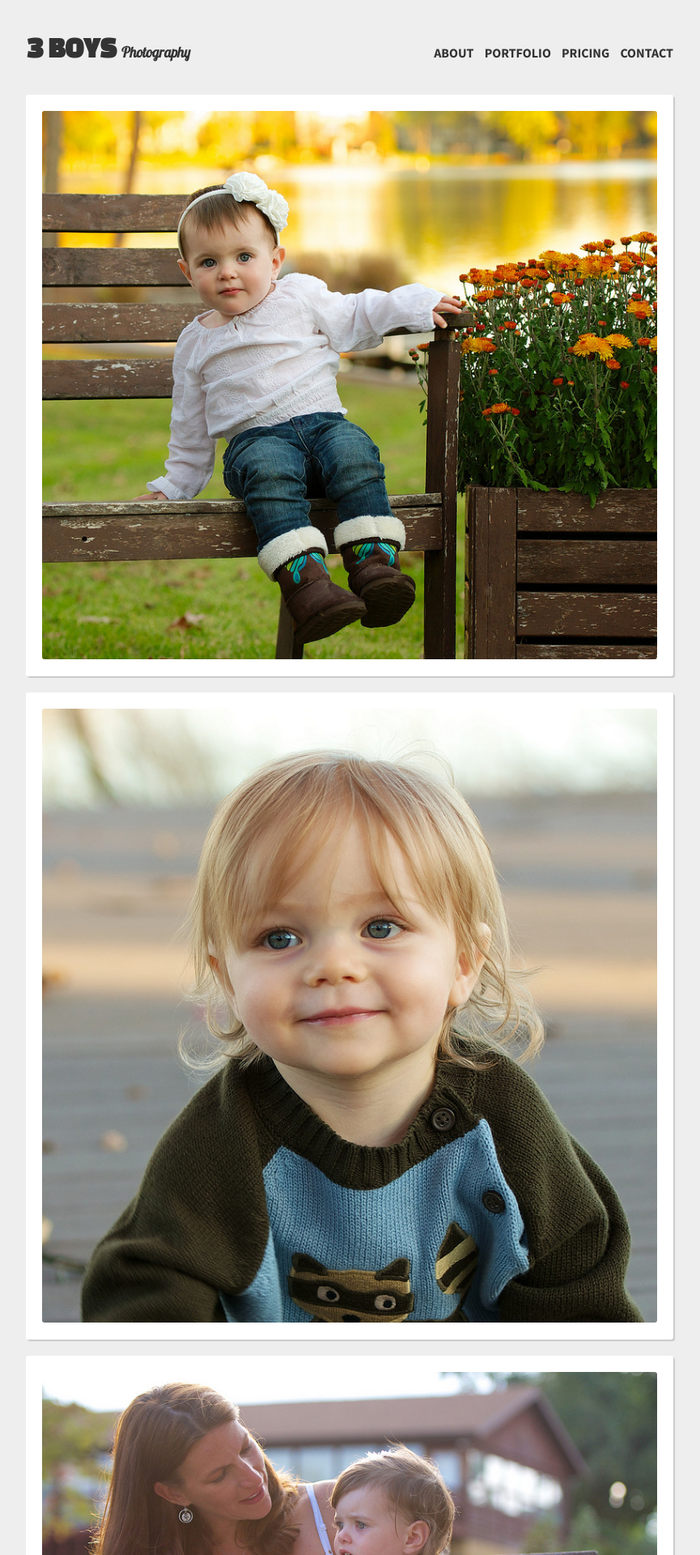
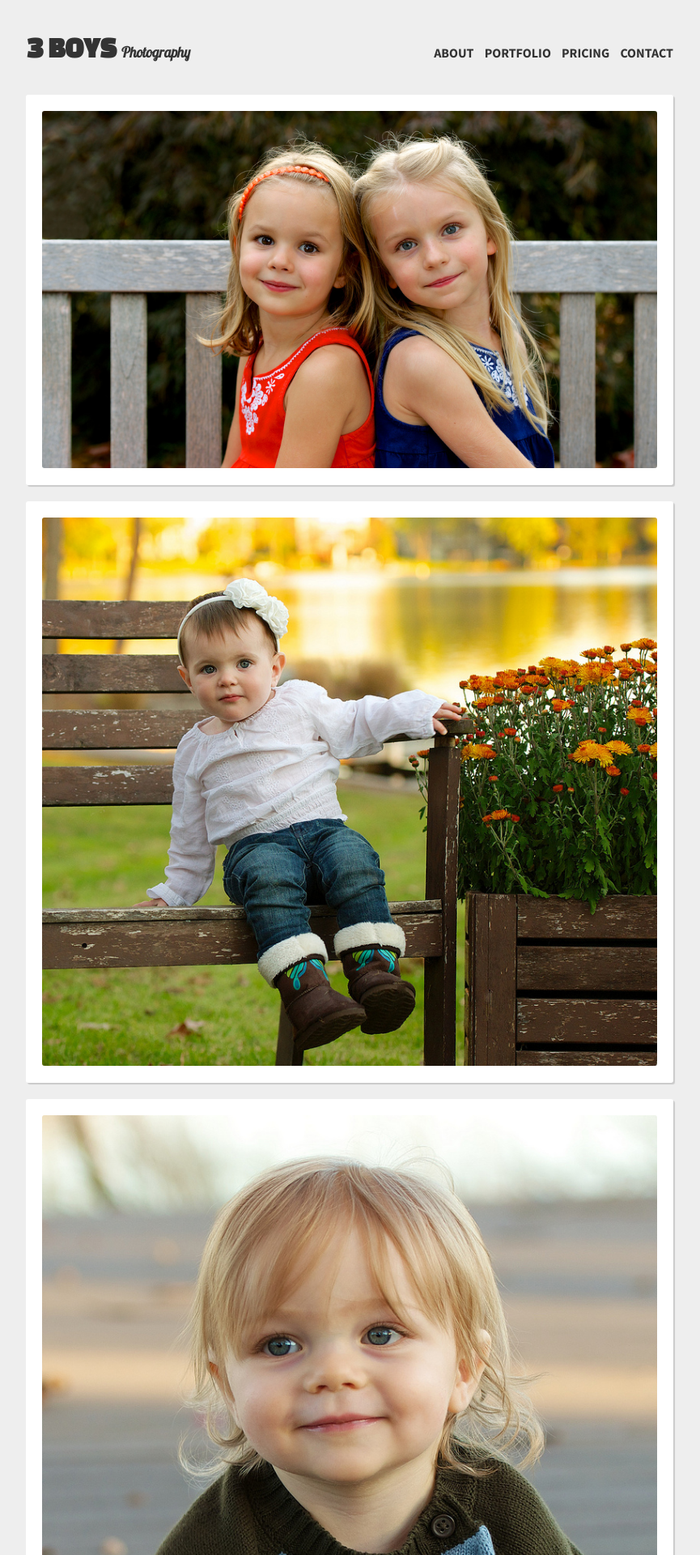
Before and after one commit to 3boysphotography/3boysphotography.github.io, a Jekyll site: the page built from portfolio/index.md, in a window 1280 px wide. Shown: the top 1920 px of the page at 81% size, without its empty margins (208-1073 px from the left). Built offline with Jekyll 4.4.1, drawn with Linux system fonts in a browser that asks for light colours; Markdown is read by kramdown in place of the engine named in the settings.

Commit message:
Added larger test Photo

```diff
--- a/portfolio/index.md
+++ b/portfolio/index.md
@@ -1,6 +1,7 @@
 ---
 layout: portfolio
 images:
+  - name: Larger.jpg
   - name: 8953524833_cce21b48c9_c.jpg
   - name: 8953525923_c88da63cc9_c.jpg
   - name: 9792472466_d6f60589a8_c.jpg
```
Also changed, not shown: img/portfolio/Larger.jpg (added).
